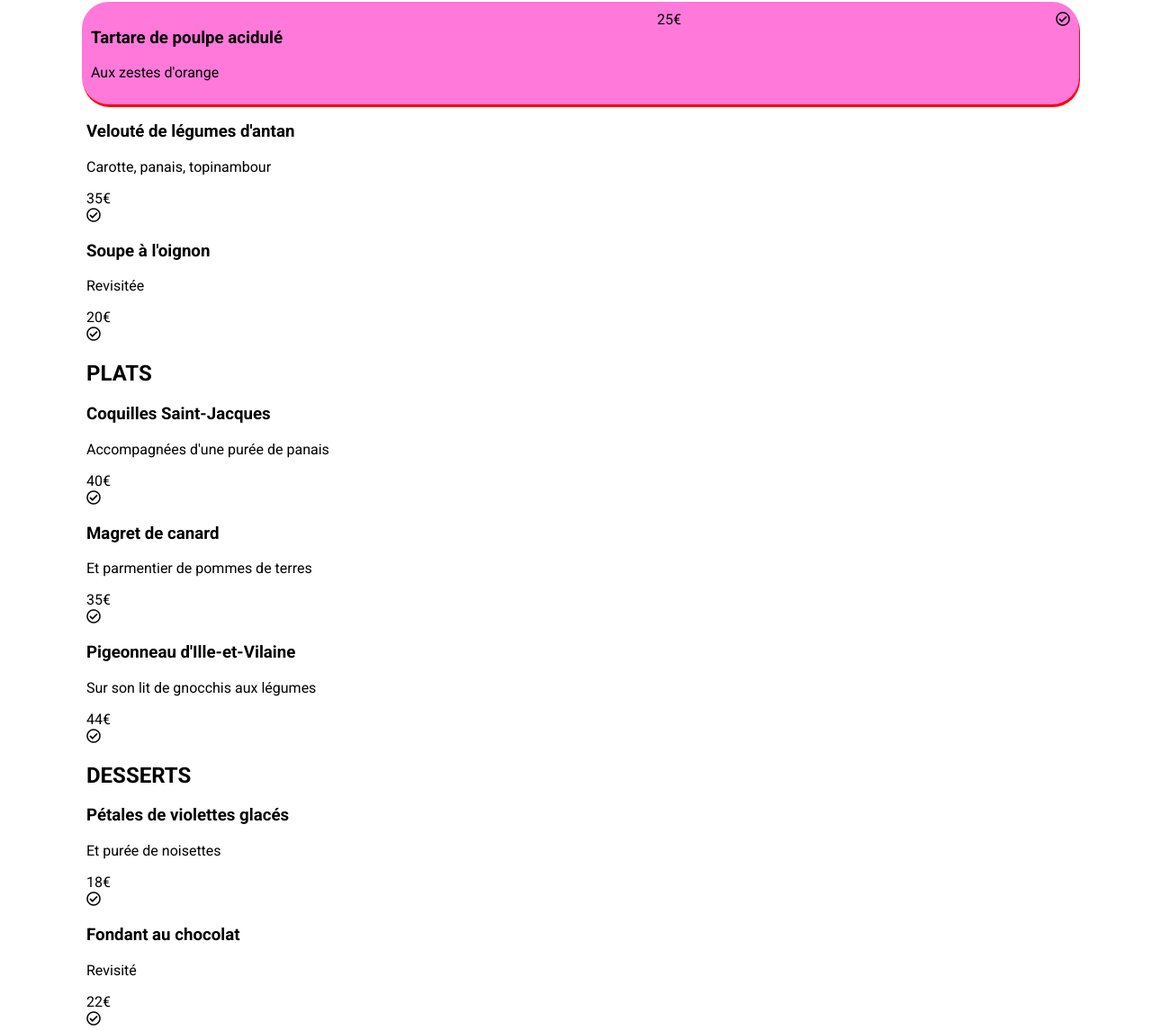
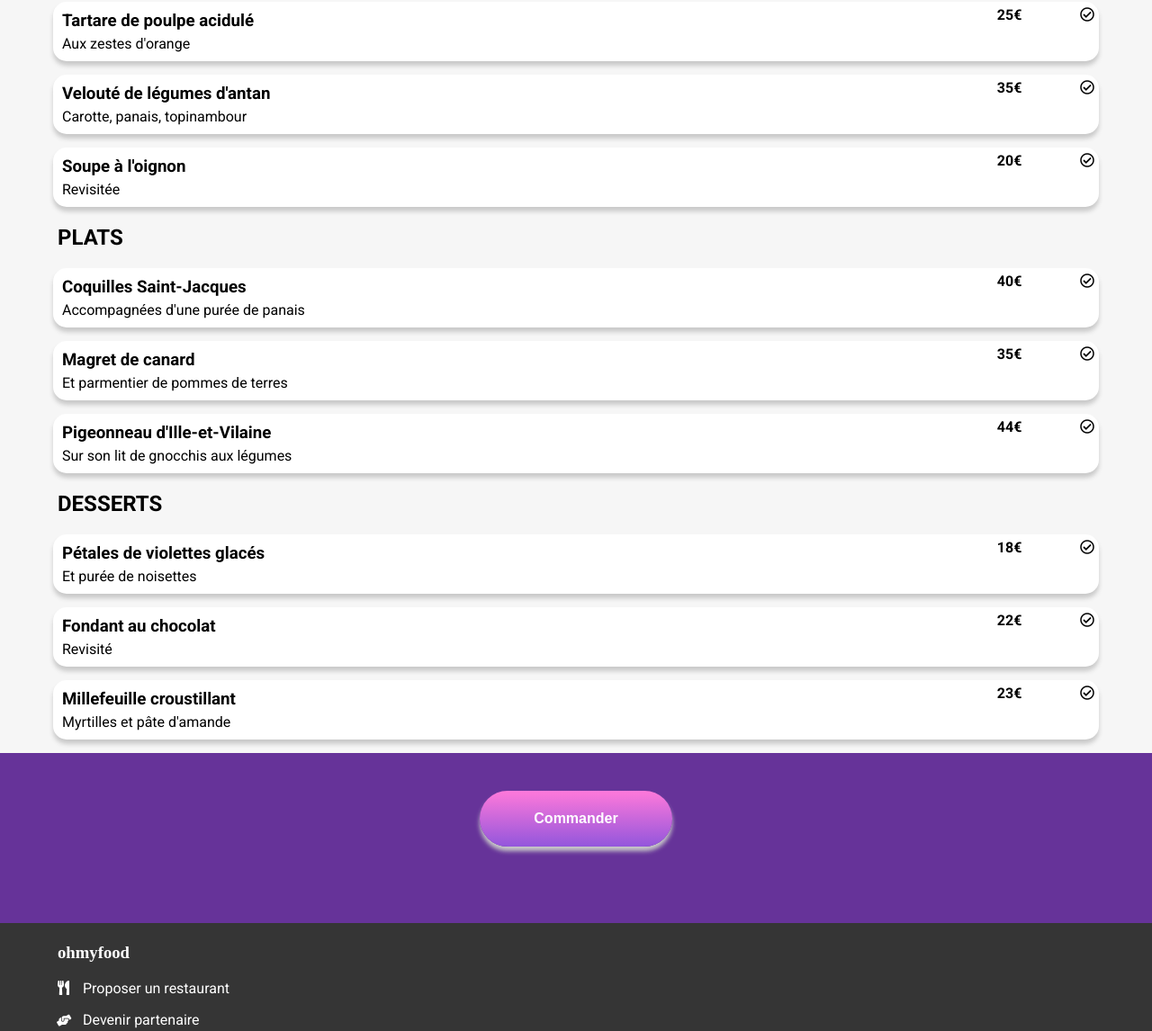
Before and after one commit to SethosPrim/CourbinFrederic_3_19102021, a website: page à-la-francaise.html in a window 1280 px wide. Shown: the part 485-1631 px from the top of the page at 90% size. Drawn offline with Linux system fonts and the light colour scheme; a web font is replaced by a local one.

Commit message:
Commit du 26/01/2022

```diff
--- a/scss/components/pink-button.scss
+++ b/scss/components/pink-button.scss
@@ -4,7 +4,7 @@ button{
     line-height: 1.5;
     color: $color-five;
     background: $color-button;
-    box-shadow: 0 5px 5px $color-eight;
+    @include box-shadow-secondary;
     border-radius: 2.5em;
     border: none;
     margin-top: 1.4em;
--- a/scss/layouts/accueil-fonctionnement.scss
+++ b/scss/layouts/accueil-fonctionnement.scss
@@ -17,7 +17,7 @@
             height: 5em;
             align-items: center;
             border-radius: 1.25em;
-            box-shadow: 0 5px 5px $color-seven;
+            @include box-shadow-primary;
             margin: 2em auto;
             cursor: pointer;
             &--nombre{
--- a/scss/layouts/accueil-restaurants.scss
+++ b/scss/layouts/accueil-restaurants.scss
@@ -8,6 +8,7 @@
     &__choix{
         width: 90%;
         background: $color-five;
+        @include box-shadow-primary;
         border-radius: 0.938em;
         margin: 1em auto;
         & a{
--- a/scss/layouts/menu.scss
+++ b/scss/layouts/menu.scss
@@ -1,3 +1,7 @@
+.backgr-rest{
+    background: $color-six;
+}
+
 .photo-entête{
     & img{
         object-fit: cover;
@@ -10,7 +14,7 @@
     position: relative;
     display: flex;
     justify-content: space-between;
-    background: $color-five;
+    background: $color-six;
     border-top-right-radius: 2.188em;
     border-top-left-radius: 2.188em;
     margin-top: -2.188em;
@@ -29,15 +33,32 @@
 }
 
 .menu{
-    width: 85%;
+    width: 90%;
     margin: auto;
     &__entrée{
         & h2{
             font-size: 20px;
             font-weight: lighter;
         }
-        &__clique{
-            @include choice;
+    }
+    &__clique{
+        @include choice;
+        &--titre{
+            width: 85%
+        }
+        &--prix{
+            @include span-price;
         }
     }
 }
+
+.commander{
+    text-align: center;
+    padding: 20px 0 85px 0;
+    background: rebeccapurple;
+    margin: auto;
+    & button{
+        padding-left: 60px;
+        padding-right: 60px;
+    }
+}
--- a/scss/utiles/__mixins.scss
+++ b/scss/utiles/__mixins.scss
@@ -2,13 +2,29 @@
 
 // definitions d'autres
 
+@mixin box-shadow-primary {
+    box-shadow: 0 5px 5px $color-seven;
+}
+
+@mixin box-shadow-secondary {
+    box-shadow: 0 5px 5px $color-eight;
+}
+
 @mixin choice {
-    background: $color-primary;
-    border-radius: 30px;
-    padding: 10px;
-    box-shadow: 1px 3px red;
     display: flex;
     justify-content: space-between;
-    margin-left: -5px;
-    width: 100%;
+    background: $color-five;
+    @include box-shadow-secondary;
+    border-radius: 15px;
+    margin: 15px -5px;
+    padding: 5px;
+    & h3, p{
+        margin: 5px;
+    }
 }
+
+@mixin span-price {
+    position: relative;
+    font-weight: bold;
+    top: 57%;
+}
--- a/à-la-francaise.html
+++ b/à-la-francaise.html
@@ -24,7 +24,7 @@
             </div>
         </header>
 
-        <main>
+        <main class="backgr-rest">
             <div class="photo-entête">
                 <img src="images/restaurants/toa-heftiba-DQKerTsQwi0-unsplash.jpg" />
             </div>
@@ -44,8 +44,8 @@
                 <section class="menu__entrée">
                     <h2>ENTRÉES</h2>
 
-                    <div class="menu__entrée__clique">
-                        <div class="menu__entrée__clique--titre">
+                    <div class="menu__clique">
+                        <div class="menu__clique--titre">
                             <h3>Tartare de poulpe acidulé</h3>
                             <p>Aux zestes d'orange</p>
                         </div>
@@ -189,7 +189,9 @@
                 </section>
             </section>
 
-            <button class="commander">Commander</button>
+            <div class="commander">
+                <button>Commander</button>
+            </div>
         </main>
 
         <footer>
```
Also changed, not shown: public/styles.css, 1 other file.
